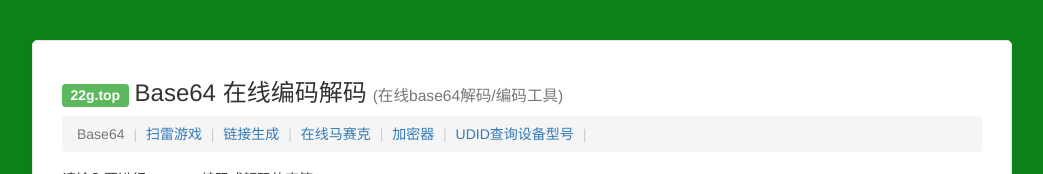
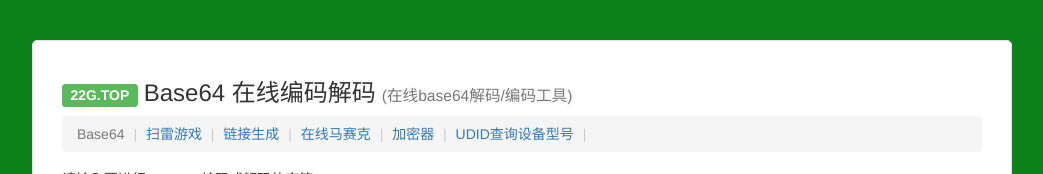
Before and after one commit to webvcd/webvcd.github.io, a plain HTML site: page index.html in a window 1280 px wide. Shown: the top 174 px of the page, without its empty margins (118-1161 px from the left). Drawn offline with Linux system fonts and the light colour scheme.

Commit message:
Update index.html

```diff
--- a/index.html
+++ b/index.html
@@ -274,7 +274,7 @@
 		</div>
 	</div>
 	<div class="main">
-		<h3><span class="label label-success label-site">22g.top</span>Base64 在线编码解码<small class="ml6">(在线base64解码/编码工具)</small></h3>
+		<h3><span class="label label-success label-site">22G.TOP</span>Base64 在线编码解码<small class="ml6">(在线base64解码/编码工具)</small></h3>
 		<ol class="breadcrumb">
 			<li class="active">Base64</li>
 			<li><a title="扫雷游戏" href="https://www.22g.top/slyx/" target="_blank";">扫雷游戏</a></li>
```
